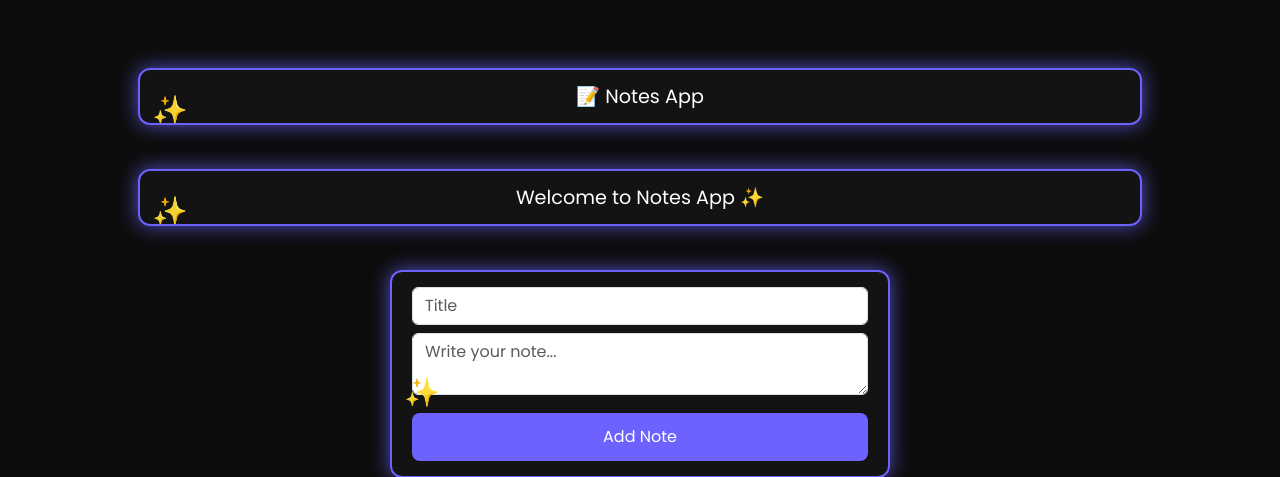
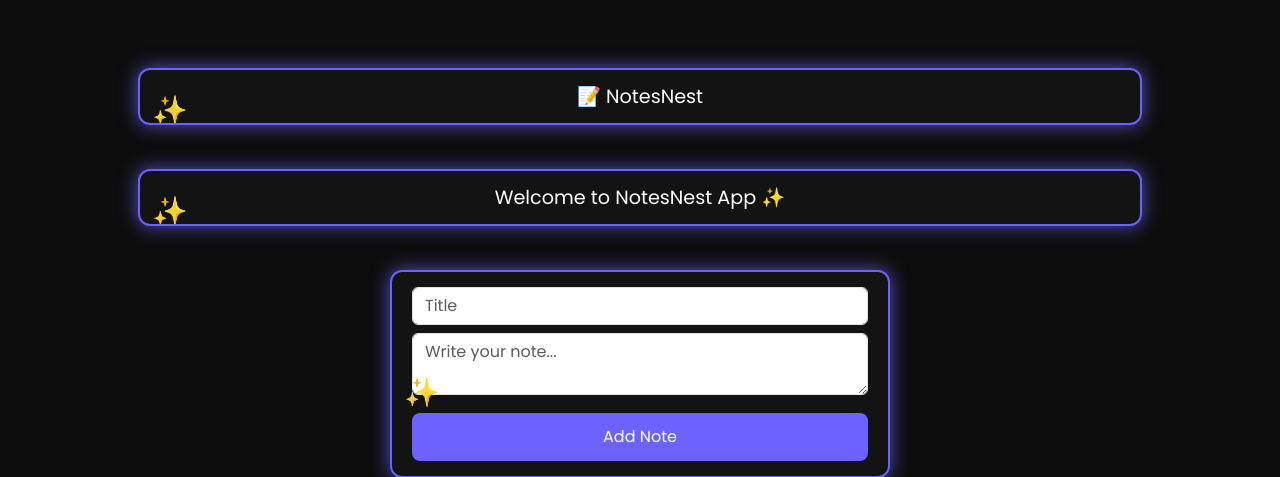
Before and after one commit to himanshu-jadhav108/NoteNest, a Flask app: page / in a window 1280 px wide. Shown: the top 477 px of the page. Run offline with Flask 3, Linux system fonts and the light colour scheme; a user stored in the database is signed in; data comes from the database, SQL or seed files in the repository; some libraries are stand-ins or nearby versions.

Commit message:
NotesNest

```diff
--- a/templates/index.html
+++ b/templates/index.html
@@ -22,8 +22,8 @@
   {% endif %}
   {% endwith %}
 
-  <h2 class="mb-4">📝 Notes App</h2>
-  <h2 class="mb-4">Welcome to Notes App ✨</h2>
+  <h2 class="mb-4">📝 NotesNest</h2>
+  <h2 class="mb-4">Welcome to NotesNest App ✨</h2>
 
   <form action="{{ url_for('add_note') }}" method="post" class="mb-4">
     <input type="text" name="title" placeholder="Title" class="form-control mb-2" required>
```
